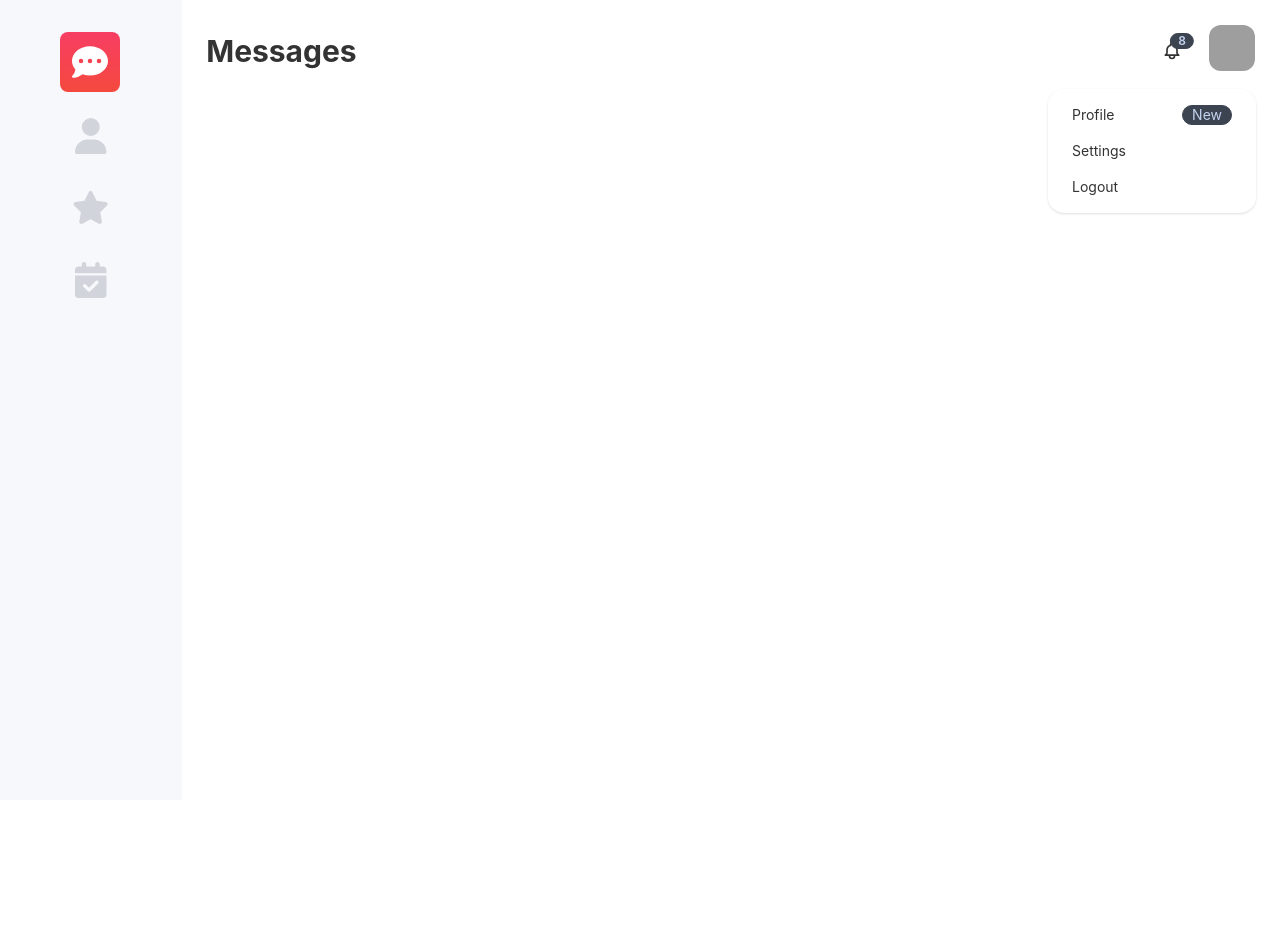
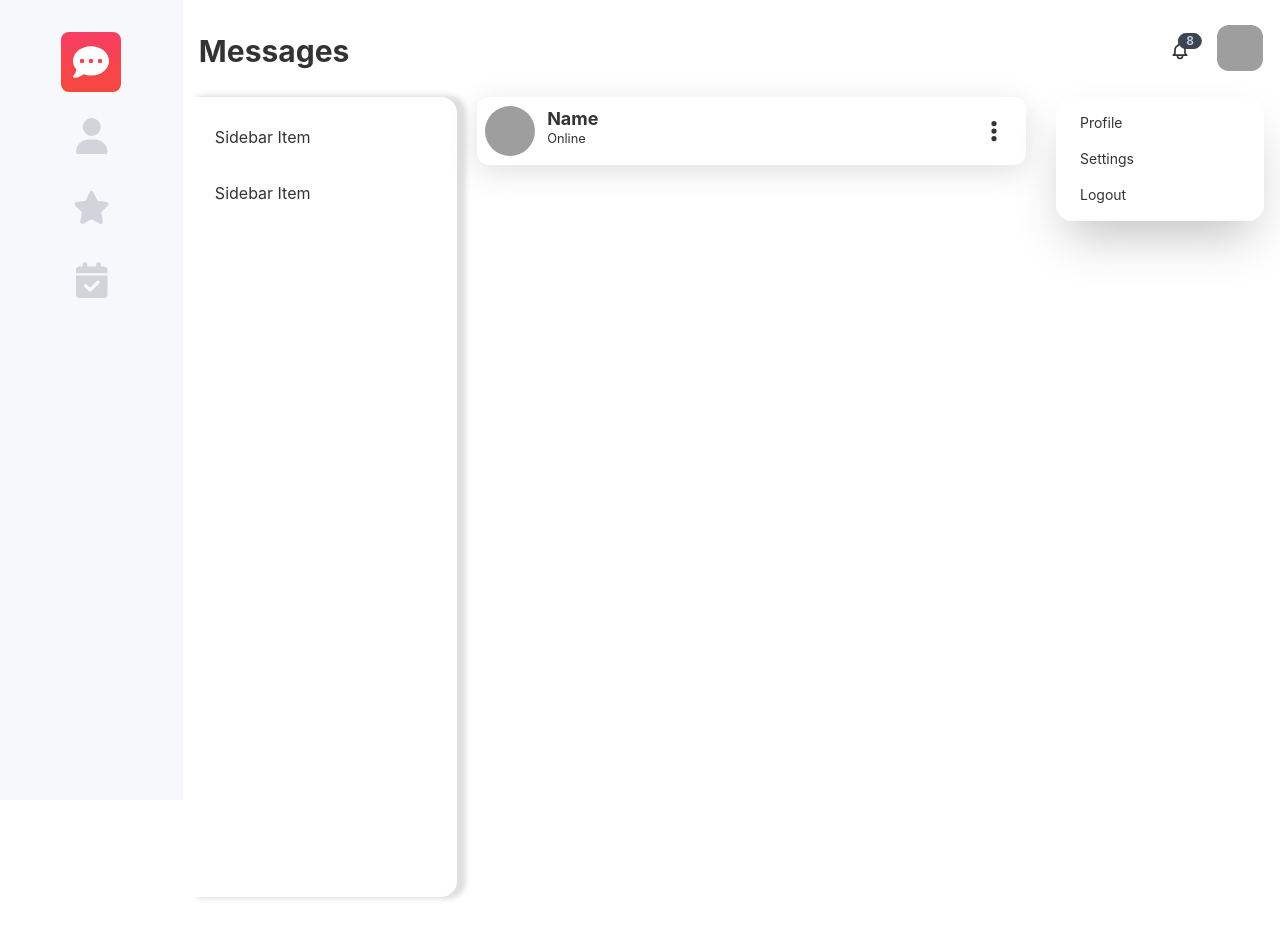
Before and after one commit to Rajebulalam/real-time-chat-application, a React (Create React App) app: page / in a window 1280 px wide. Both pictures are taken after a click on the label 1232 px from the left and 48 px from the top of the page. Before the commit the page ends 800 px from the top, so only its background shows below. Built offline with nearby package versions, Linux system fonts and the light colour scheme; grey boxes are pictures that could not be loaded.

Commit message:
Interface Part Designed

```diff
--- a/src/Interface/Header.js
+++ b/src/Interface/Header.js
@@ -1,10 +1,11 @@
 import React from 'react';
 import { Link } from 'react-router-dom';
+import Main from './Main';
 
 const Header = () => {
     return (
-        <header className='w-full py-4 px-4'>
-            <div className="navbar bg-base-100">
+        <header className='w-full py-4'>
+            <div className="navbar bg-base-100 px-4">
                 <div className="flex-1">
                     <Link to='/' className="text-3xl font-bold">Messages</Link>
                 </div>
@@ -32,11 +33,10 @@ const Header = () => {
                                 <img src="https://api.lorem.space/image/face?hash=33791" alt='personal' />
                             </div>
                         </label>
-                        <ul tabIndex="0" className="menu menu-compact dropdown-content mt-3 p-2 shadow bg-base-100 rounded-box w-52">
+                        <ul tabIndex="0" className="menu menu-compact dropdown-content mt-5 p-2 shadow-2xl bg-base-100 rounded-box w-52">
                             <li>
                                 <Link to='/' className="justify-between">
                                     Profile
-                                    <span className="badge">New</span>
                                 </Link>
                             </li>
                             <li><Link to='/'>Settings</Link></li>
@@ -45,6 +45,7 @@ const Header = () => {
                     </div>
                 </div>
             </div>
+            <Main></Main>
         </header>
     );
 };
--- /dev/null
+++ b/src/Interface/Main.js
@@ -0,0 +1,59 @@
+import { faEllipsisVertical } from '@fortawesome/free-solid-svg-icons';
+import { FontAwesomeIcon } from '@fortawesome/react-fontawesome';
+import React from 'react';
+import { Link } from 'react-router-dom';
+
+const Main = () => {
+    return (
+        <section className='w-full flex'>
+            <div style={{ boxShadow: ' 7px 0 5px 2px rgba(100, 100, 111, 0.2)' }} className='w-3/12 card my-3 h-auto mr-5'>
+                <div class="drawer drawer-mobile">
+                    <input id="my-drawer-2" type="checkbox" class="drawer-toggle" />
+                    <div class="drawer-content flex flex-col items-center justify-center">
+                        <label for="my-drawer-2" class="btn btn-primary drawer-button lg:hidden">Open drawer</label>
+
+                    </div>
+                    <div class="drawer-side">
+                        <label for="my-drawer-2" class="drawer-overlay"></label>
+                        <ul class="menu p-4 overflow-y-auto w-60 bg-base-100 text-base-content">
+                            <li className='mb-2'><Link to='/'>Sidebar Item</Link></li>
+                            <li><Link to='/'>Sidebar Item</Link></li>
+                        </ul>
+                    </div>
+                </div>
+            </div>
+            <div className='w-6/12 my-3'>
+                <div style={{boxShadow: 'rgba(100, 100, 111, 0.2) 0px 7px 29px 0px'}} class="navbar bg-base-100 rounded-xl">
+                    <div class="flex-1">
+                        <div>
+                            <img style={{width: '50px', height: '50px'}} className='rounded-full' src="https://api.lorem.space/image/face?hash=33791" alt='personal' />
+                        </div>
+                        <div className='ml-3'>
+                            <h2 className='font-bold text-lg'>Name</h2>
+                            <small style={{position: 'relative', top: '-8px'}}>Online</small>
+                        </div>
+                    </div>
+                    <div class="flex-none gap-2">
+                        <div class="dropdown dropdown-end">
+                            <label tabIndex="0" class="btn btn-ghost btn-circle avatar">
+                                <FontAwesomeIcon className='fontawesome text-2xl' icon={faEllipsisVertical}></FontAwesomeIcon>
+                            </label>
+                            <ul tabIndex="0" class="mt-3 p-2 shadow menu menu-compact dropdown-content bg-base-100 rounded-box w-52">
+                                <li>
+                                    <Link to='/' class="justify-between">
+                                        Profile
+                                        <span class="badge">New</span>
+                                    </Link>
+                                </li>
+                                <li><Link to='/'>Settings</Link></li>
+                                <li><Link to='/'>Logout</Link></li>
+                            </ul>
+                        </div>
+                    </div>
+                </div>
+            </div>
+        </section>
+    );
+};
+
+export default Main;
```
